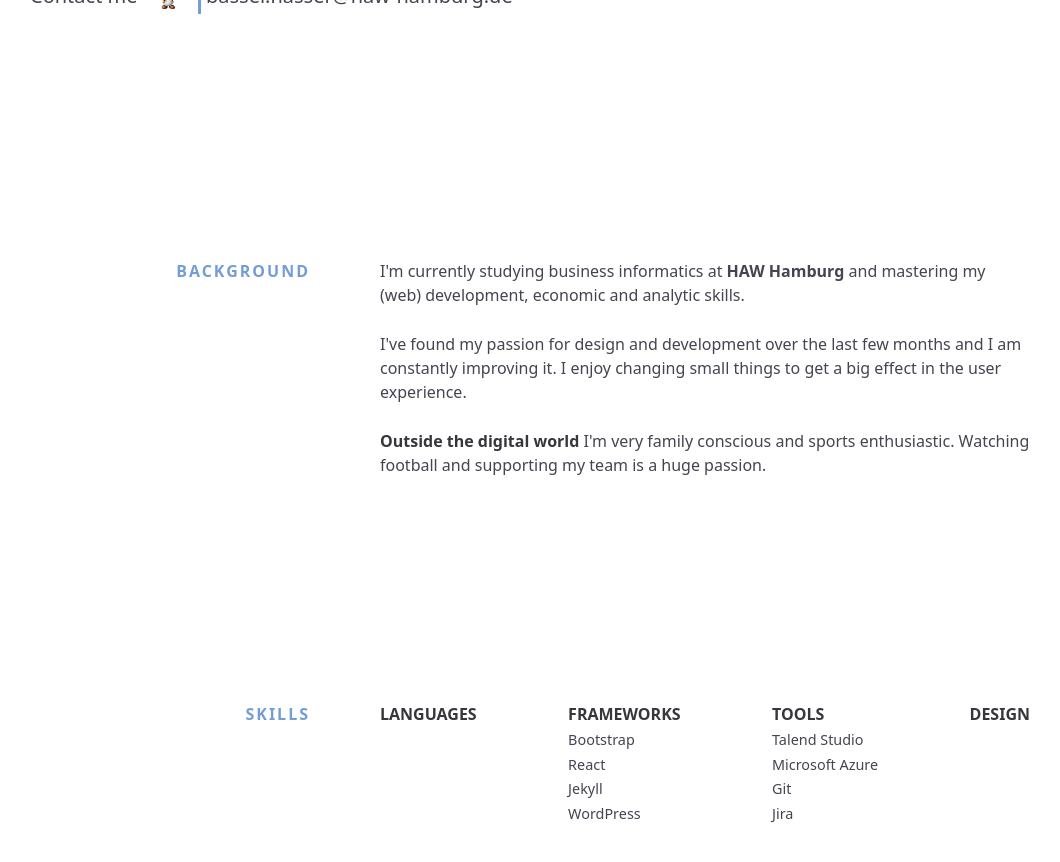
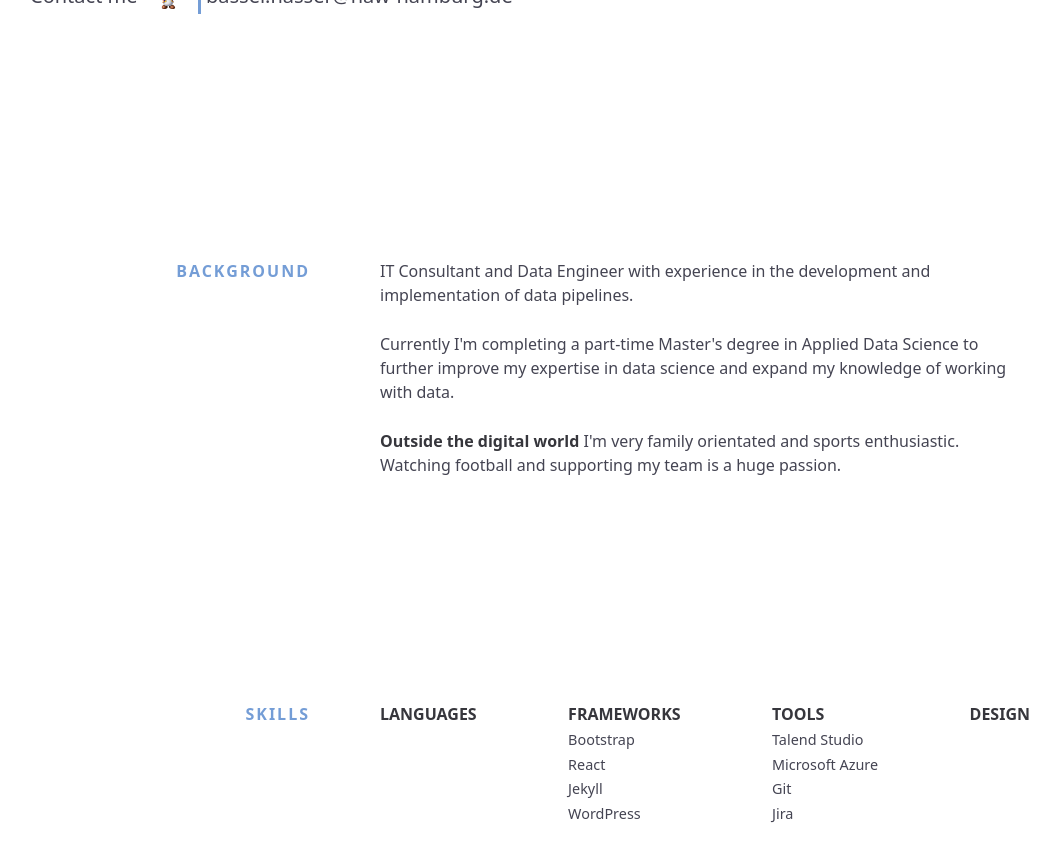
Before and after one commit to basselini/v1, a Jekyll site: the page built from index.html, in a window 1280 px wide and 900 px high, scrolled down 765 px. Shown: the top 862 px of the window, without its empty margins (70-1130 px from the left). Built offline with Jekyll 4.4.1, drawn with Linux system fonts in a browser that asks for light colours; nearby versions of some CDN libraries.

Commit message:
Update background.html

```diff
--- a/_includes/background.html
+++ b/_includes/background.html
@@ -2,12 +2,9 @@
   <div class="section_title">Background</div>
   <div class="section_content">
     <p>
-      I'm currently studying business informatics at
-      <a class="underline-link" href="https://www.haw-hamburg.de/startseite.html" target="_blank">HAW Hamburg</a> and mastering
-      my (web) development, economic and analytic skills.
+      IT Consultant and Data Engineer with experience in the development and implementation of data pipelines.
     </p>
-    <p>I've found my passion for design and development over the last few months and I am constantly improving it.
-      I enjoy changing small things to get a big effect in the user experience.</p>
-    <p><strong> Outside the digital world</strong> I'm very family conscious and sports enthusiastic. Watching football and supporting my team is a huge passion.</p>
+    <p>Currently I'm completing a part-time Master's degree in Applied Data Science to further improve my expertise in data science and expand my knowledge of working with data.</p>
+    <p><strong> Outside the digital world</strong> I'm very family orientated and sports enthusiastic. Watching football and supporting my team is a huge passion.</p>
   </div>
 </section>
```
